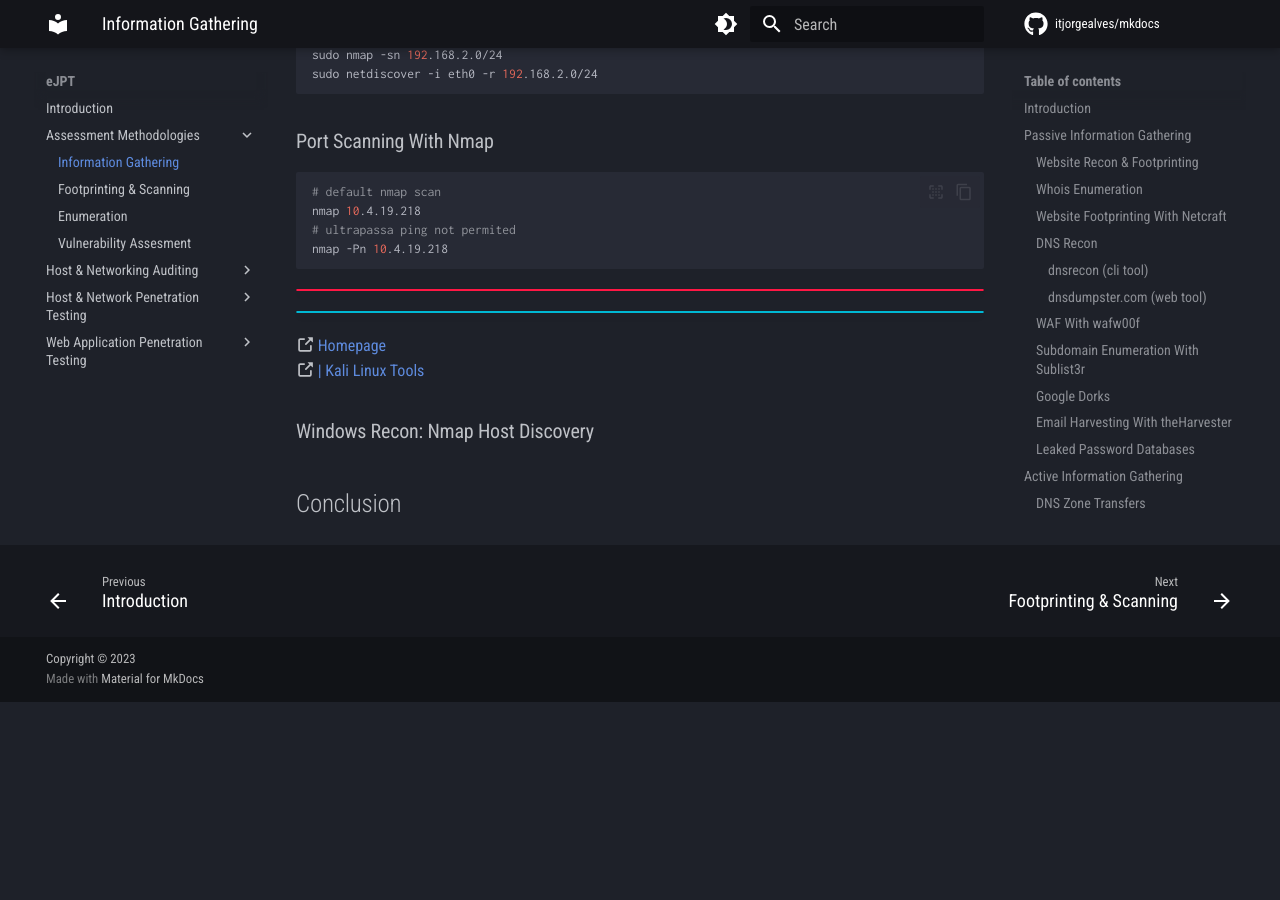
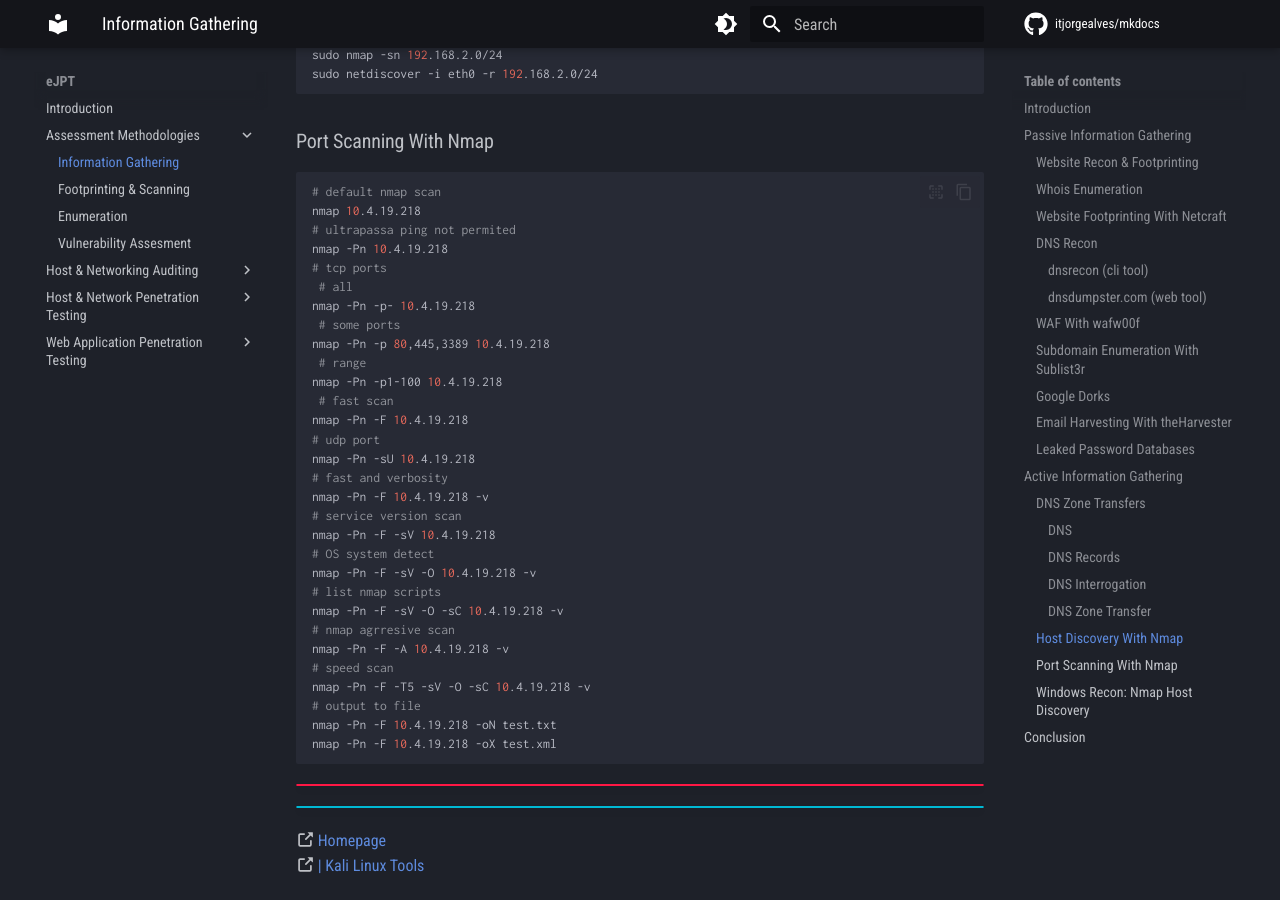
Before and after one commit to itjorgealves/mkdocs, an MkDocs documentation site: the page built from docs/eJPT/S1-Assessment-Methodologies/C1-Information-Gathering/Information-Gathering.md, in a window 1280 px wide and 900 px high, scrolled down 5681 px. Built offline with MkDocs 1.6.1 and Material for MkDocs 9.7.7, drawn with Linux system fonts in a browser that asks for light colours; comment, search, counter and statistics services are not loaded; before the commit the page ends 6383 px from its top, so only the background shows below that.

Commit message:
Update documentation

````diff
--- a/docs/eJPT/S1-Assessment-Methodologies/C1-Information-Gathering/Information-Gathering.md
+++ b/docs/eJPT/S1-Assessment-Methodologies/C1-Information-Gathering/Information-Gathering.md
@@ -182,6 +182,32 @@ sudo netdiscover -i eth0 -r 192.168.2.0/24
 nmap 10.4.19.218
 # ultrapassa ping not permited
 nmap -Pn 10.4.19.218
+# tcp ports
+ # all
+nmap -Pn -p- 10.4.19.218
+ # some ports
+nmap -Pn -p 80,445,3389 10.4.19.218
+ # range
+nmap -Pn -p1-100 10.4.19.218
+ # fast scan
+nmap -Pn -F 10.4.19.218
+# udp port
+nmap -Pn -sU 10.4.19.218
+# fast and verbosity
+nmap -Pn -F 10.4.19.218 -v
+# service version scan
+nmap -Pn -F -sV 10.4.19.218
+# OS system detect
+nmap -Pn -F -sV -O 10.4.19.218 -v
+# list nmap scripts
+nmap -Pn -F -sV -O -sC 10.4.19.218 -v
+# nmap agrresive scan
+nmap -Pn -F -A 10.4.19.218 -v
+# speed scan
+nmap -Pn -F -T5 -sV -O -sC 10.4.19.218 -v
+# output to file
+nmap -Pn -F 10.4.19.218 -oN test.txt
+nmap -Pn -F 10.4.19.218 -oX test.xml
 ```
 
 
````
